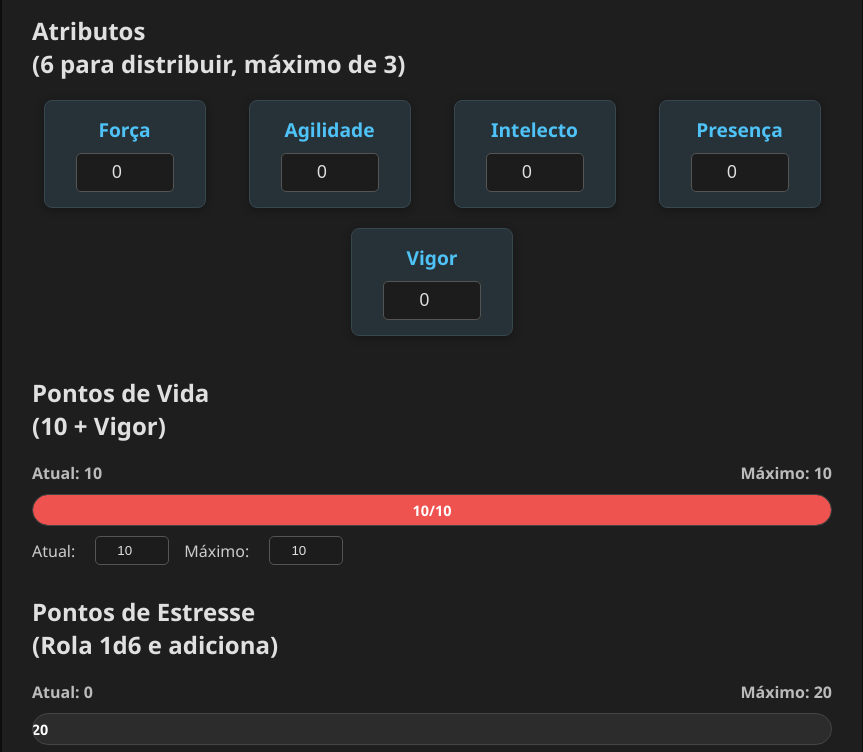
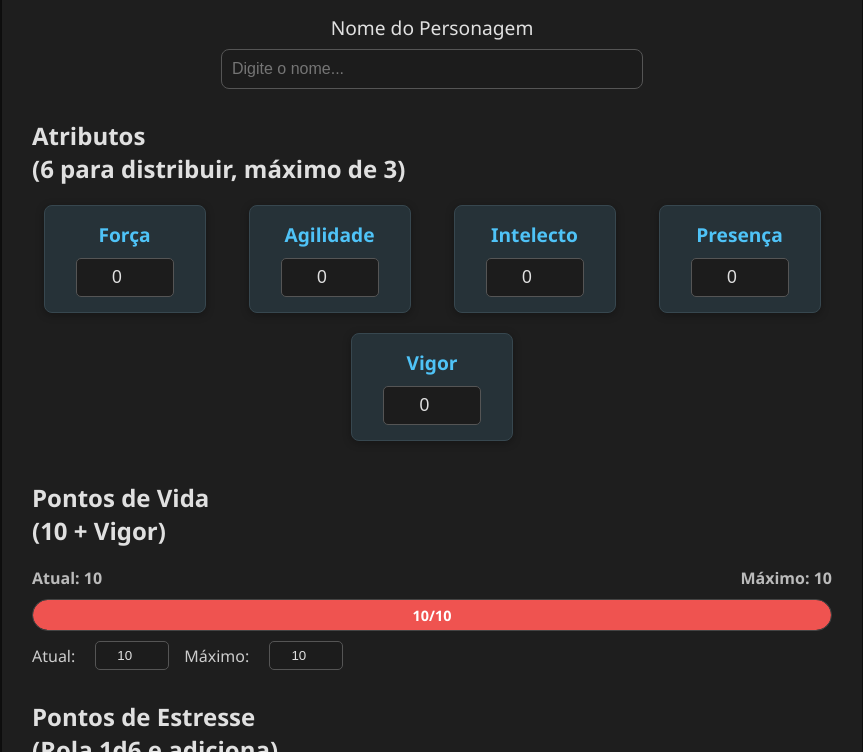
Before and after one commit to calangosrpg/calangosrpg, a plain HTML site: page index.html in a window 1280 px wide. Shown: the part 130-882 px from the top of the page, without its empty margins (208-1071 px from the left). Drawn offline with Linux system fonts and the light colour scheme.

Commit message:
Update index.html

```diff
--- a/index.html
+++ b/index.html
@@ -146,6 +146,10 @@
 <body>
     <div class="container">
         <h1>calangos rpg</h1>
+<div style="text-align: center; margin-bottom: 30px;">
+    <label for="characterName" style="display: block; margin-bottom: 8px; font-size: 1.2em;">Nome do Personagem</label>
+    <input type="text" id="characterName" placeholder="Digite o nome..." style="padding: 10px; width: 80%; max-width: 400px; border-radius: 8px; border: 1px solid #555; background-color: #1c1c1c; color: #e0e0e0; font-size: 1em;">
+</div>
 
         <h2>Atributos <br>(6 para distribuir, máximo de 3)</h2>
 
```
